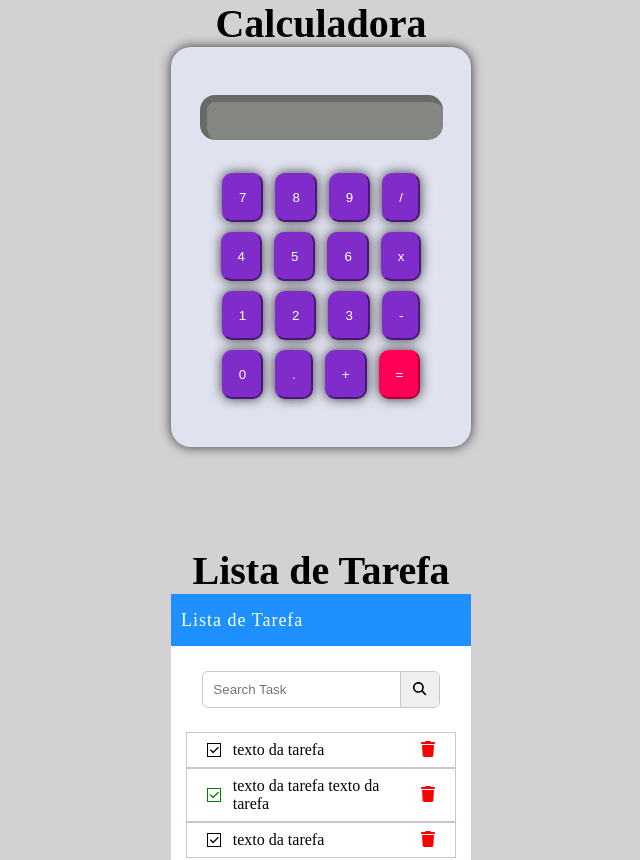
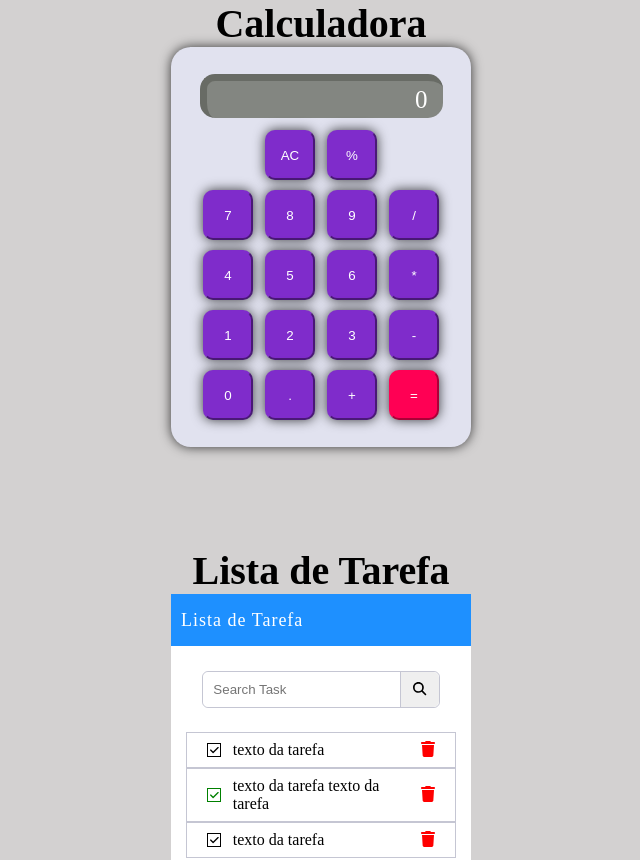
Before and after one commit to jose-eduardo-00/exercicio-logica, a React (Vite) app: page / in a window 1280 px wide. Shown: the top 860 px of the page, without its empty margins (319-959 px from the left). Built offline with nearby package versions, Linux system fonts and the light colour scheme.

Commit message:
logica da calculadora

```diff
--- a/src/components/calculator/calculator.css
+++ b/src/components/calculator/calculator.css
@@ -30,6 +30,11 @@
     border-top: 7px solid #686b65;
     border-left: 7px solid #686b65;
     color: #fff;
+    display: flex;
+    align-items: center;
+    justify-content: right;
+    padding-right: 15px;
+    font-size: 25px;
 }
 
 .container .calculator .button-div {
@@ -47,7 +52,8 @@
 
 .container .calculator .button-div .button-row button {
     cursor: pointer;
-    padding: 15px;
+    width: 50px;
+    height: 50px;
     color: #fff;
     border-color: #7F2CCB;
     border-radius: 10px;
--- a/src/components/calculator/calculator.jsx
+++ b/src/components/calculator/calculator.jsx
@@ -1,36 +1,47 @@
+import { useState } from 'react'
 import './calculator.css'
+import { calculate, clear, inputNum, operatorHandler, percentNum} from './utils'
 
 const Calculator = () => {
+
+    let [num, setNum] = useState(0)
+    let [oldNum, setOldNum] = useState(0)
+    let [operator, setOperator] = useState()
+
     return (
         <section className="container">
             <h1>Calculadora</h1>
 
             <div className='calculator'>
-                <div className='screen'></div>
+                <div className='screen'>{num}</div>
                 <div className='button-div'>
-                    <div className='button-row'>
-                        <button>7</button>
-                        <button>8</button>
-                        <button>9</button>
-                        <button>/</button>
+                    <div className="button-row">
+                        <button onClick={() => clear(setNum, setOldNum, setOperator)}>AC</button>
+                        <button onClick={() => percentNum(num, setNum)}>%</button>
                     </div>
                     <div className='button-row'>
-                        <button>4</button>
-                        <button>5</button>
-                        <button>6</button>
-                        <button>x</button>
+                        <button onClick={() => inputNum(num, setNum, 7)}>7</button>
+                        <button onClick={() => inputNum(num, setNum, 8)}>8</button>
+                        <button onClick={() => inputNum(num, setNum, 9)}>9</button>
+                        <button onClick={() => operatorHandler(setOperator, setOldNum, num, setNum, "/")}>/</button>
                     </div>
                     <div className='button-row'>
-                        <button>1</button>
-                        <button>2</button>
-                        <button>3</button>
-                        <button>-</button>
+                        <button onClick={() => inputNum(num, setNum, 4)}>4</button>
+                        <button onClick={() => inputNum(num, setNum, 5)}>5</button>
+                        <button onClick={() => inputNum(num, setNum, 6)}>6</button>
+                        <button onClick={() => operatorHandler(setOperator, setOldNum, num, setNum, "*")}>*</button>
                     </div>
                     <div className='button-row'>
-                        <button>0</button>
-                        <button>.</button>
-                        <button>+</button>
-                        <button>=</button>
+                        <button onClick={() => inputNum(num, setNum, 1)}>1</button>
+                        <button onClick={() => inputNum(num, setNum, 2)}>2</button>
+                        <button onClick={() => inputNum(num, setNum, 3)}>3</button>
+                        <button onClick={() => operatorHandler(setOperator, setOldNum, num, setNum, "-")}>-</button>
+                    </div>
+                    <div className='button-row'>
+                        <button onClick={() => inputNum(num, setNum, 0)}>0</button>
+                        <button onClick={() => inputNum(num, setNum, ".")}>.</button>
+                        <button onClick={() => operatorHandler(setOperator, setOldNum, num, setNum, "+")}>+</button>
+                        <button onClick={() => calculate(num, operator, oldNum, setNum)}>=</button>
                     </div>
                 </div>
             </div>
--- /dev/null
+++ b/src/components/calculator/utils.jsx
@@ -0,0 +1,43 @@
+function inputNum(num, setNum, e) {
+    if(num === 0) {
+        setNum(String(e))
+    } else {
+        setNum(num + String(e))
+    }
+}
+
+function percentNum(num, setNum) {
+    if(num === 0) {
+        return
+    } else {
+        setNum(num/100)
+    }
+}
+
+function calculate(num, operator, oldNum, setNum) {
+    const num1 = parseFloat(num)
+    const num2 = parseFloat(oldNum)
+    if (operator === "/") {
+        setNum(num2 / num1)
+    } else if (operator === "+") {
+        setNum(num2 + num1)
+    } else if (operator === "-") {
+        setNum(num2 - num1)
+    } else if (operator === "*") {
+        setNum(num2 * num1)
+    }
+}
+
+function operatorHandler(setOperator, setOldNum, num, setNum, e) {
+    setOperator(e)
+    setOldNum(num)
+    setNum(0)
+}
+
+function clear(setNum, setOldNum, setOperator) {
+    setNum(0)
+    setOldNum(0)
+    setOperator()
+}
+
+export { inputNum, percentNum, calculate, operatorHandler, clear }
```
